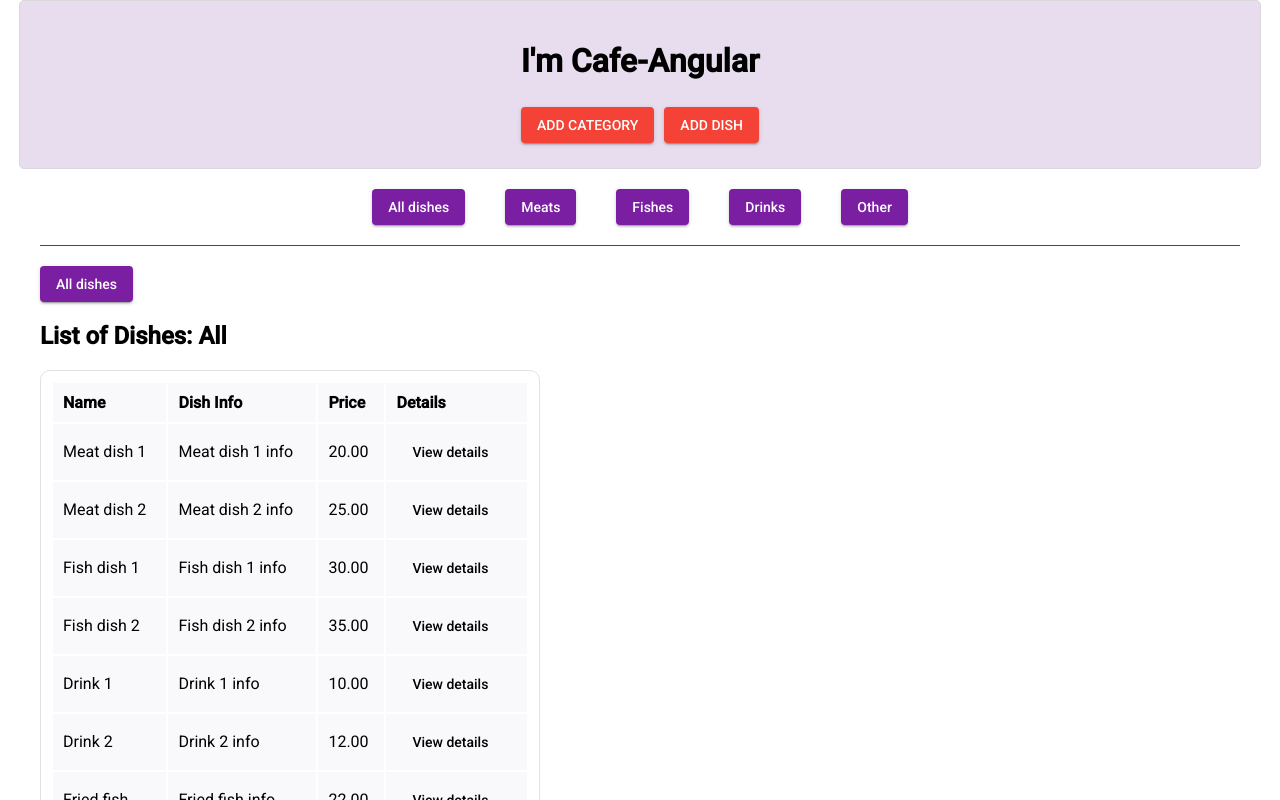
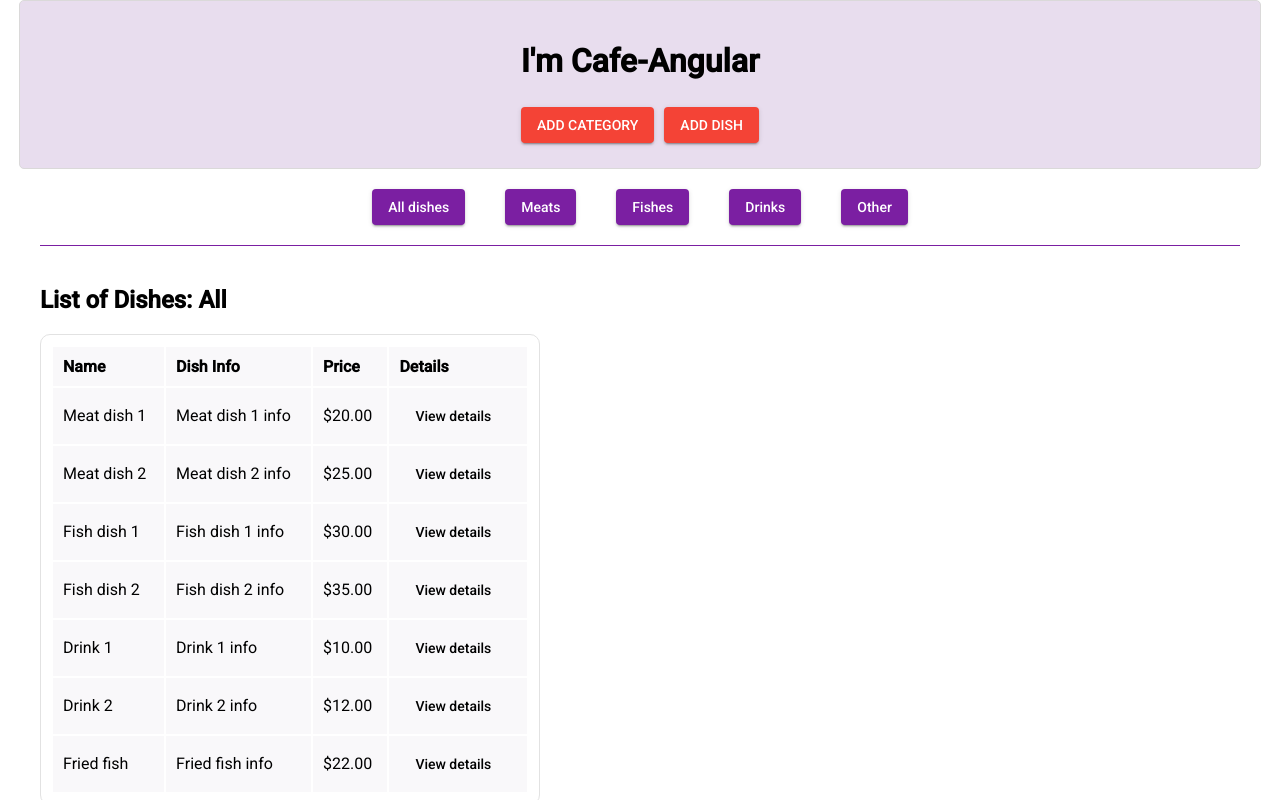
Before and after one commit to anna-manorik/cafe-angular, an Angular app in the folder cafe-angular/: page / in a window 1280 px wide. Shown: the top 800 px of the page. Built offline with nearby package versions, Linux system fonts and the light colour scheme; data requests are answered from the project's data file.

Commit message:
Update dishes-list.component.html

```diff
--- a/cafe-angular/src/app/menu/dishes-list/dishes-list.component.html
+++ b/cafe-angular/src/app/menu/dishes-list/dishes-list.component.html
@@ -1,9 +1,9 @@
-<app-category-list (onClick)="getDishes($event)"></app-category-list>
+<app-category-list (onClick)="getDishes($event)" (onClick2)="getAllDishes()"></app-category-list>
 
 <div class="dishes-list-conteiner">
-  <button routerLink='/all-dishes' mat-raised-button color="primary" (click)="ngOnInit()">
+  <!-- <button routerLink='/all-dishes' mat-raised-button color="primary" (click)="ngOnInit()">
     All dishes
-  </button>
+  </button> -->
 
   <h2>List of Dishes: {{ title }}</h2>
 
@@ -20,7 +20,7 @@
       <tr *ngFor="let dish of dishes">
         <td>{{ dish.title }}</td>
         <td>{{ dish.discription }}</td>
-        <td>{{ dish.price }}</td>
+        <td>${{ dish.price }}</td>
         <td><a mat-button (click)="openDialog(dish.id)">View details</a></td>
       </tr>
     </tbody>
```
